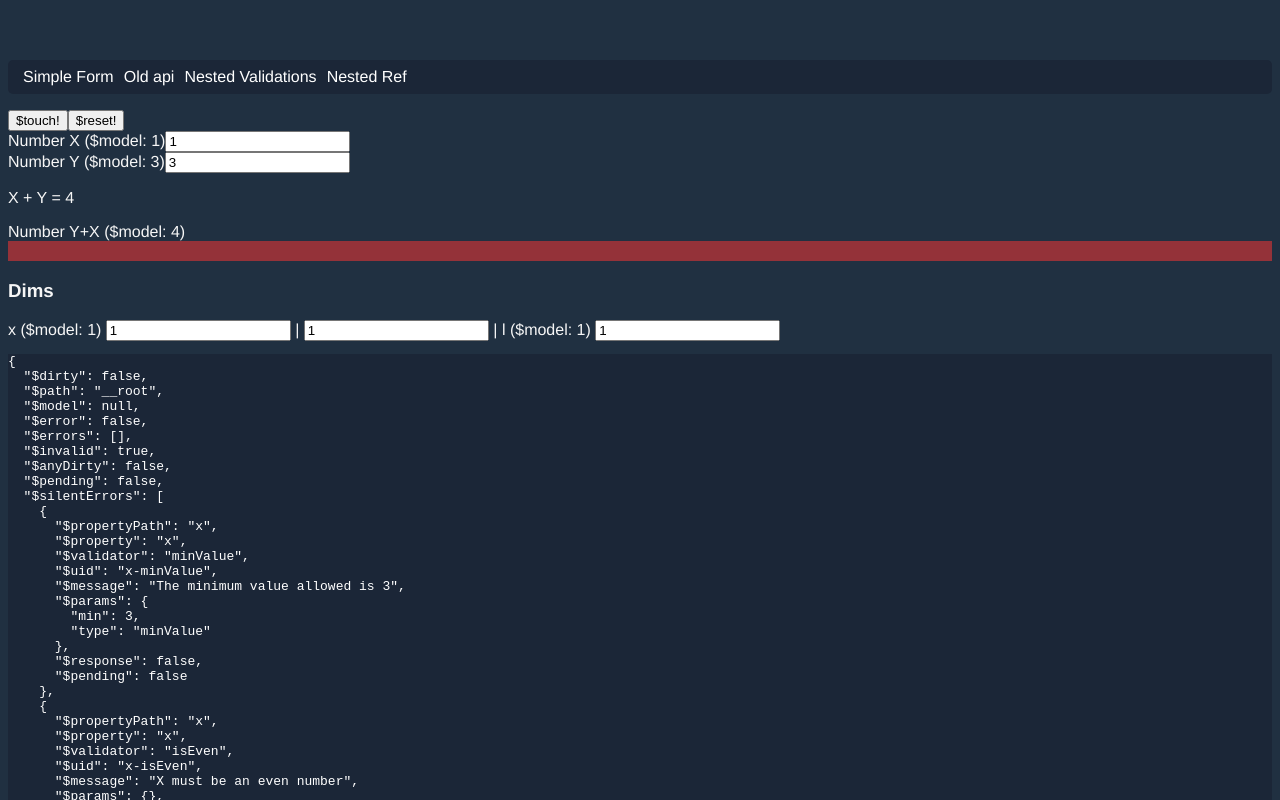
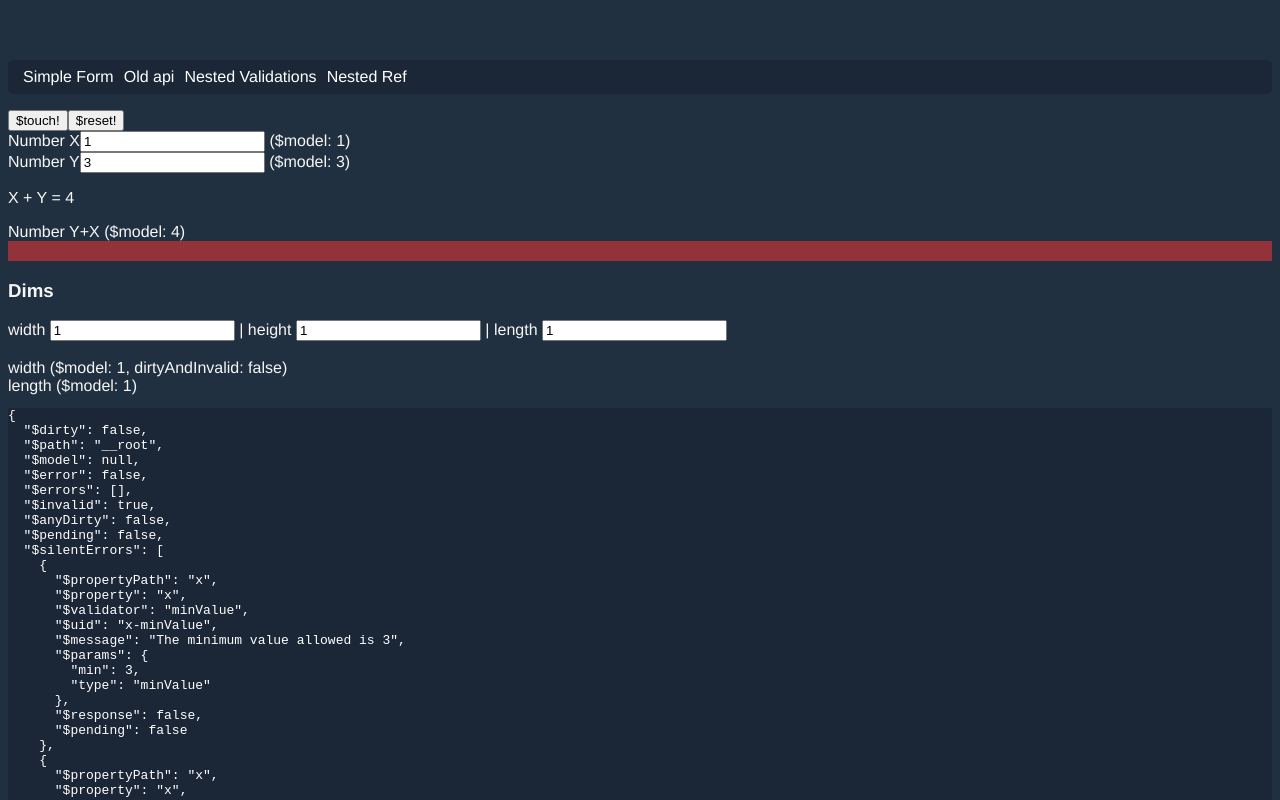
Before and after one commit to vuelidate/vuelidate, a Vue app in the folder packages/test-project/: page /old-api in a window 1280 px wide. Shown: the top 800 px of the page. Built offline with nearby package versions, Linux system fonts and the light colour scheme.

Commit message:
refactor(core): fix naming and improve oldApiExample

```diff
--- a/packages/test-project/src/components/OldApiExample.vue
+++ b/packages/test-project/src/components/OldApiExample.vue
@@ -7,17 +7,17 @@
       $reset!
     </button>
     <br>
-    <label>Number X ($model: {{ vv.x.$model }})</label>
+    <label>Number X</label>
     <input
       v-model.number="x"
       type="number"
-    >
+    > ($model: {{ vv.x.$model }})
     <br>
-    <label>Number Y ($model: {{ vv.y.$model }})</label>
+    <label>Number Y</label>
     <input
       v-model.number="y"
       type="number"
-    >
+    > ($model: {{ vv.y.$model }})
     <br>
     <p>X + Y = {{ xPlusY }}</p>
 
@@ -34,7 +34,7 @@
 
     <h3>Dims</h3>
     <label>
-      x ($model: {{ vv.dims.w.$model }})
+      width
       <input
         v-model.number="dims.w"
         type="number"
@@ -42,6 +42,7 @@
     </label>
     |
     <label>
+      height
       <input
         v-model.number="dims.h"
         type="number"
@@ -49,12 +50,15 @@
     </label>
     |
     <label>
-      l ($model: {{ vv.dims.l.$model }})
+      length
       <input
         v-model.number="dims.l"
         type="number"
       >
     </label>
+    <br><br>
+    <span>width ($model: {{ vv.dims.w.$model }}, dirtyAndInvalid: {{ dirtyAndInvalid }})</span> <br>
+    <span>length ($model: {{ vv.dims.l.$model }})</span>
 
     <pre style="color: white">{{ vv }}</pre>
   </div>
@@ -85,6 +89,10 @@ export default {
   computed: {
     xPlusY () {
       return this.x + this.y
+    },
+    // example of a computed value using the validation object
+    dirtyAndInvalid () {
+      return this.vv.dims.w.$dirty && this.vv.dims.w.$invalid
     }
   },
   // validationsConfig: {
```
Also changed, not shown: packages/vuelidate/src/core.js (+8 -8 lines).
